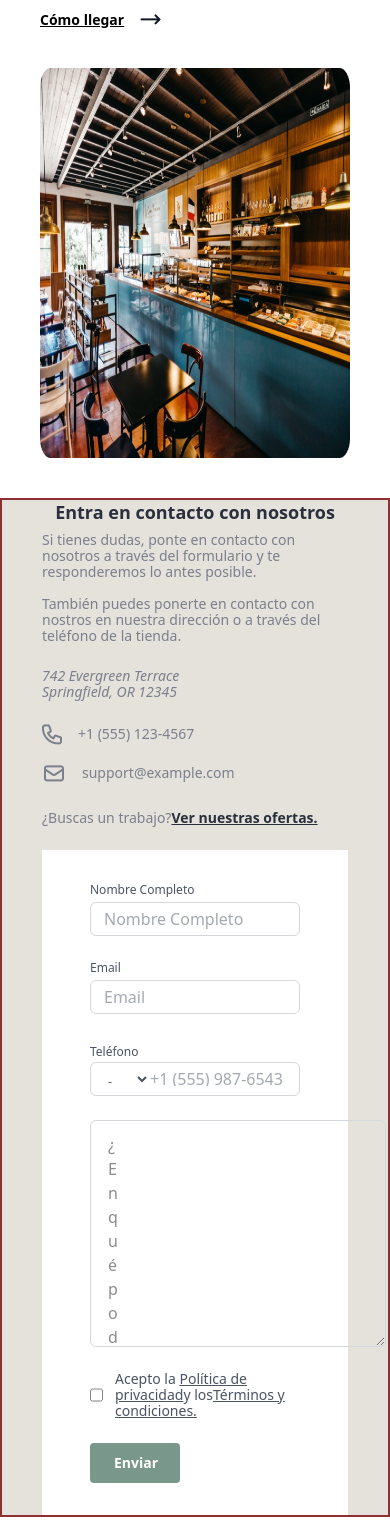
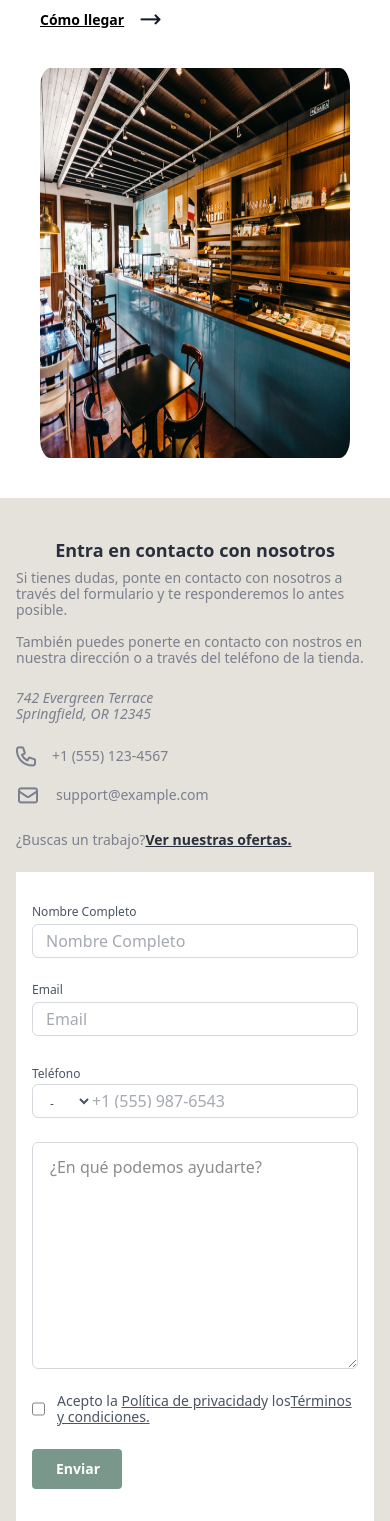
Before and after one commit to DanielFigueroaDuran/cafe_de_altura, a React (Vite) app: page / in a window 390 px wide. Shown: the part 4378-5899 px from the top of the page. Built offline with nearby package versions, Linux system fonts and the light colour scheme; the HTML template or start-up script is replaced by a standard one.

Commit message:
finalized UserForm responsive

```diff
--- a/src/components/UserForm.tsx
+++ b/src/components/UserForm.tsx
@@ -1,6 +1,5 @@
 import { useEffect, useState } from 'react'
 import { getlocalStorageForm } from "../utils/data.js";
-//import { getlocalStorageForm } from "../utils/utils.js";
 import { useForm } from 'react-hook-form';
 import { Link } from 'react-router-dom';
 
@@ -31,7 +30,7 @@ const UserForm = () => {
     }, [userForm]);
 
     return (
-        <form className='bg-[#fff] py-8 px-12'
+        <form className=' bg-[#fff] py-8 px-4 md:px-12'
             onSubmit={onSubmit}
         >
             <div className="flex flex-col gap-6">
@@ -147,7 +146,8 @@ const UserForm = () => {
                 </div>
                 <textarea
                     className='border border-[#d1d5db] rounded-md pt-3 pr-[277px] pb-[93px] pl-[17px]
-                    hover:border-[#9b9ea3] focus:outline-[#3f8f6b]'
+                    hover:border-[#9b9ea3] focus:outline-[#3f8f6b] placeholder:text-md placeholder:text-justify
+                    placeholder:w-screen md:placeholder:text-lg'
                     id="textMessage"
                     cols={30}
                     rows={5}
--- a/src/components/coffepage/Contact .tsx
+++ b/src/components/coffepage/Contact .tsx
@@ -5,10 +5,10 @@ import UserForm from '../UserForm';
 
 const Contact = () => {
     return (
-        <div className="flex flex-col lg:flex-row justify-center gap-6 px-10 bg-[#e3ded7] opacity-90 z-0 border-2 border-red-900">
+        <div className="flex flex-col lg:flex-row justify-center gap-6 px-4 bg-[#e3ded7] opacity-90 z-0">
             <div className="flex flex-col gap-4 justify-center">
                 <div className="flex flex-col justify-start gap-2 ">
-                    <h3 className='font-semibold text-lg leading-6 text-center md:text-left text-[#111827]'>Entra en contacto con nosotros</h3>
+                    <h3 className='mt-10 font-semibold text-lg leading-6 text-center md:text-left text-[#111827]'>Entra en contacto con nosotros</h3>
                     <p className='font-normal text-sm leading-4 text-[#6b7280]'>Si tienes dudas, ponte en contacto con nosotros a    través del formulario y te responderemos lo antes   posible.
                     </p>
                 </div>
```
